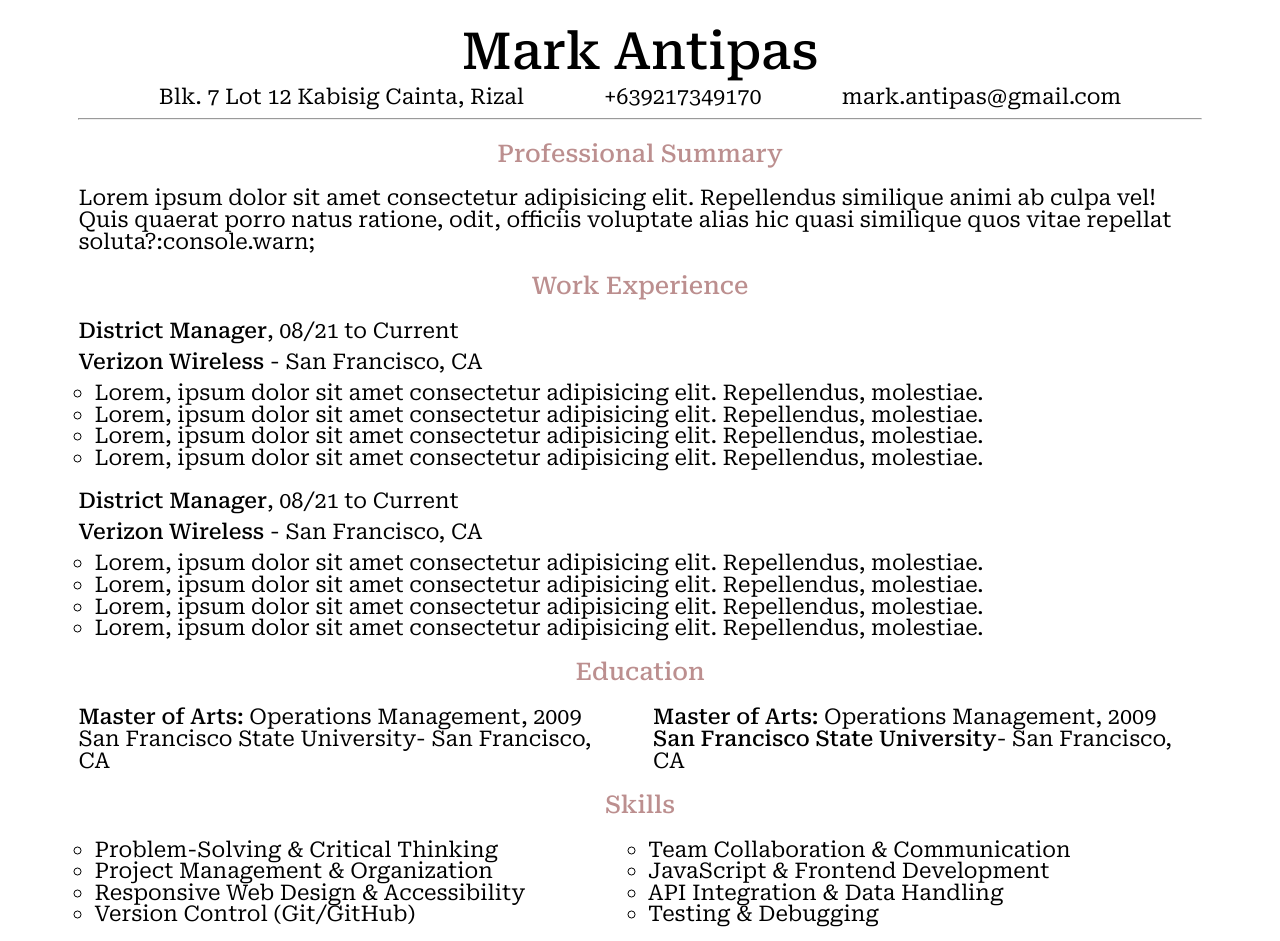
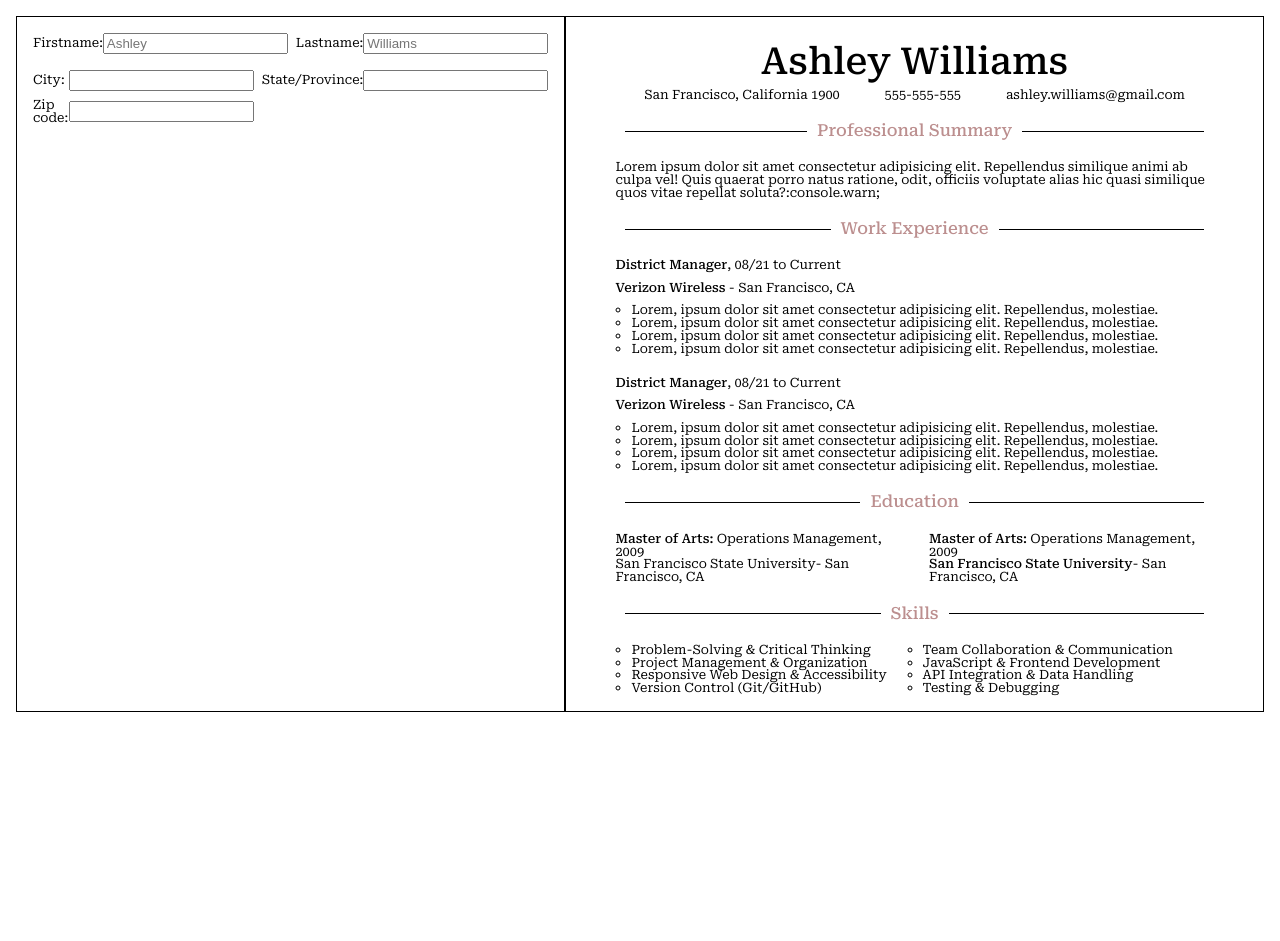
Before and after one commit to slivermarkr/cv-builder, a React (Vite) app: page / in a window 1280 px wide. After the commit the page ends 800 px from the top, so only its background shows below. Built offline with nearby package versions, Linux system fonts and the light colour scheme; a web font is replaced by a local one.

Commit message:
started working on the full name state

```diff
--- a/src/components/App.jsx
+++ b/src/components/App.jsx
@@ -3,15 +3,81 @@ import ProfessionalSummary from "./summary/profSummary";
 import WorkExperience from "./experience/workExperience";
 import Education from "./education/Education";
 import Skills from "./skills/Skill";
+import { useState } from "react";
 
-export default function App() {
+function Resume({ firstName, lastName }) {
   return (
-    <>
-      <Contact />
+    <div className="cv">
+      <Contact firstName={firstName} lastName={lastName} />
       <ProfessionalSummary />
       <WorkExperience />
       <Education />
       <Skills />
+    </div>
+  );
+}
+
+function ContactForm({ handleFirstNameChange, handleLastNameChange }) {
+  return (
+    <form className="contactForm">
+      <div className="fullNameInp">
+        <p>
+          <label htmlFor="firstName">Firstname:</label>
+
+          <input
+            onChange={handleFirstNameChange}
+            type="text"
+            id="firstName"
+            placeholder="Ashley"
+          />
+        </p>
+        <p>
+          <label htmlFor="lastName">Lastname:</label>
+
+          <input
+            onChange={handleLastNameChange}
+            type="text"
+            id="lastName"
+            placeholder="Williams"
+          />
+        </p>
+      </div>
+      <div className="addressInp">
+        <p>
+          <label htmlFor="city">City:</label>
+          <input type="text" id="city" />
+        </p>
+        <p>
+          <label htmlFor="state">State/Province:</label>
+
+          <input type="text" id="state" />
+        </p>
+        <p>
+          <label htmlFor="zipCode">Zip code:</label>
+
+          <input type="text" id="zipCode" />
+        </p>
+      </div>
+    </form>
+  );
+}
+export default function App() {
+  const [fname, setFirstname] = useState("Ashley");
+  const [lname, setLastname] = useState("Williams");
+
+  function handleFirstNameChange(e) {
+    setFirstname(e.target.value);
+  }
+  function handleLastNameChange(e) {
+    setLastname(e.target.value);
+  }
+  return (
+    <>
+      <ContactForm
+        handleFirstNameChange={handleFirstNameChange}
+        handleLastNameChange={handleLastNameChange}
+      />
+      <Resume lastName={lname} firstName={fname} />
     </>
   );
 }
--- a/src/components/contact/Contact.jsx
+++ b/src/components/contact/Contact.jsx
@@ -1,16 +1,17 @@
 import "./contact.css";
-export default function Contact() {
+export default function Contact({ firstName, lastName }) {
   return (
     <div className="container">
       <section className="contacts">
-        <p className="contact-name gap-1">Mark Antipas</p>
+        <p className="contact-name gap-1">
+          {firstName} {lastName}
+        </p>
         <div className="contact-info row">
-          <p className="address">Blk. 7 Lot 12 Kabisig Cainta, Rizal</p>
-          <p className="phone">+639217349170</p>
-          <p className="email">mark.antipas@gmail.com</p>
+          <p className="address">San Francisco, California 1900</p>
+          <p className="phone">555-555-555</p>
+          <p className="email">ashley.williams@gmail.com</p>
         </div>
       </section>
-      <hr />
     </div>
   );
 }
--- a/src/components/contact/contact.css
+++ b/src/components/contact/contact.css
@@ -4,11 +4,11 @@
 }
 
 .contact-name {
-  font-size: clamp(1.5rem, 4vw, 4rem);
+  font-size: clamp(1.5rem, 2.9vw, 2.5rem);
   font-weight: 500;
 }
 
 .contact-info {
   justify-content: space-evenly;
-  font-size: clamp(0.3rem, 1.7vw, 1.35rem);
+  gap: 1rem;
 }
--- a/src/styles/index.css
+++ b/src/styles/index.css
@@ -3,9 +3,22 @@ html {
 }
 
 body {
-  font-size: clamp(0.45rem, 1.7vw, 1.35rem);
+  font-size: clamp(0.45rem, 1vw, 1rem);
   padding: 1rem;
+  line-height: 1;
 }
+#root {
+  display: flex;
+}
+.cv {
+  max-width: 794px;
+  max-height: 1123px;
+  border: 1px solid black;
+  padding: 1rem;
+
+  margin-left: auto;
+}
+
 .container {
   width: 90%;
   margin: 0 auto;
@@ -19,9 +32,22 @@ body {
 .section-title {
   text-align: center;
   font-weight: 500;
-  font-size: clamp(0.5em, 1.9vw, 1.95rem);
+  font-size: clamp(0.5em, 1.3vw, 1.35rem);
   margin: 1.35rem 0;
   color: rosybrown;
+
+  /*try out  */
+  display: flex;
+  align-items: center;
+  text-align: center;
+}
+
+.section-title::before,
+.section-title::after {
+  content: "";
+  flex: 1;
+  border-bottom: 1px solid black;
+  margin: 0 10px; /* Space between text and lines */
 }
 
 .gap-1 {
@@ -59,3 +85,27 @@ body {
   display: grid;
   grid-template-columns: 1fr 1fr;
 }
+
+form {
+  padding: 1rem;
+  border: 1px solid black;
+}
+
+.contactForm {
+  display: flex;
+  flex-direction: column;
+  gap: 1rem;
+}
+
+.fullNameInp,
+.addressInp {
+  display: grid;
+  grid-template-columns: 1fr 1fr;
+  gap: 0.5rem;
+}
+
+.contactForm p {
+  display: flex;
+  justify-content: space-between;
+  align-items: center;
+}
```
Also changed, not shown: src/components/Component.jsx (added, +17 -0 lines).
